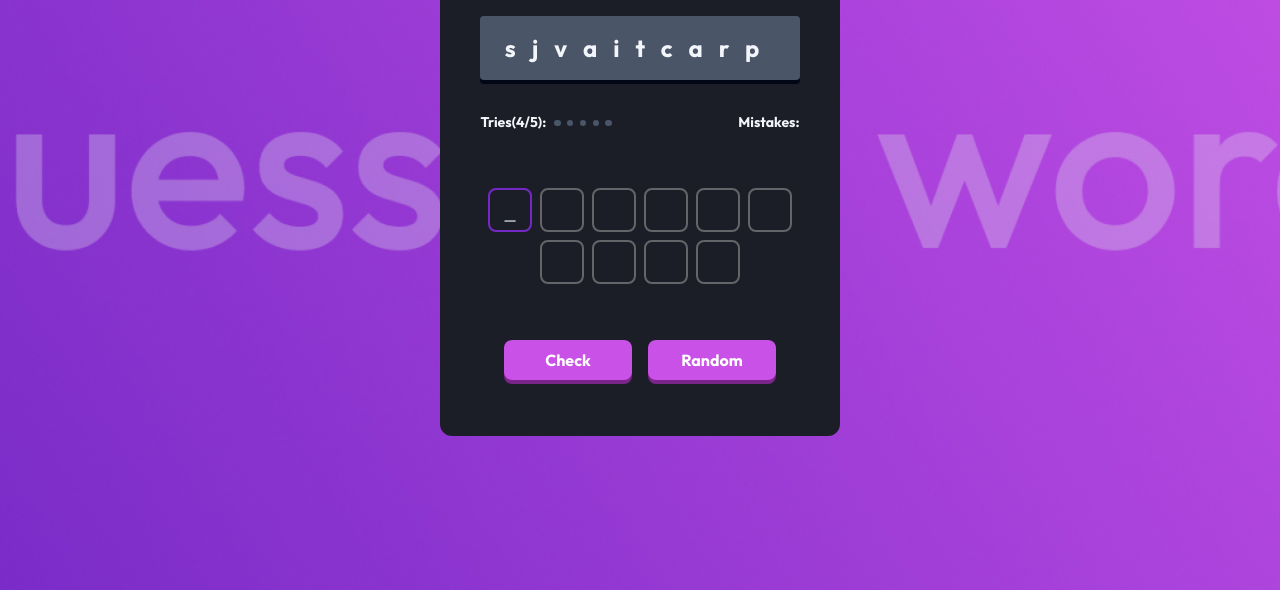
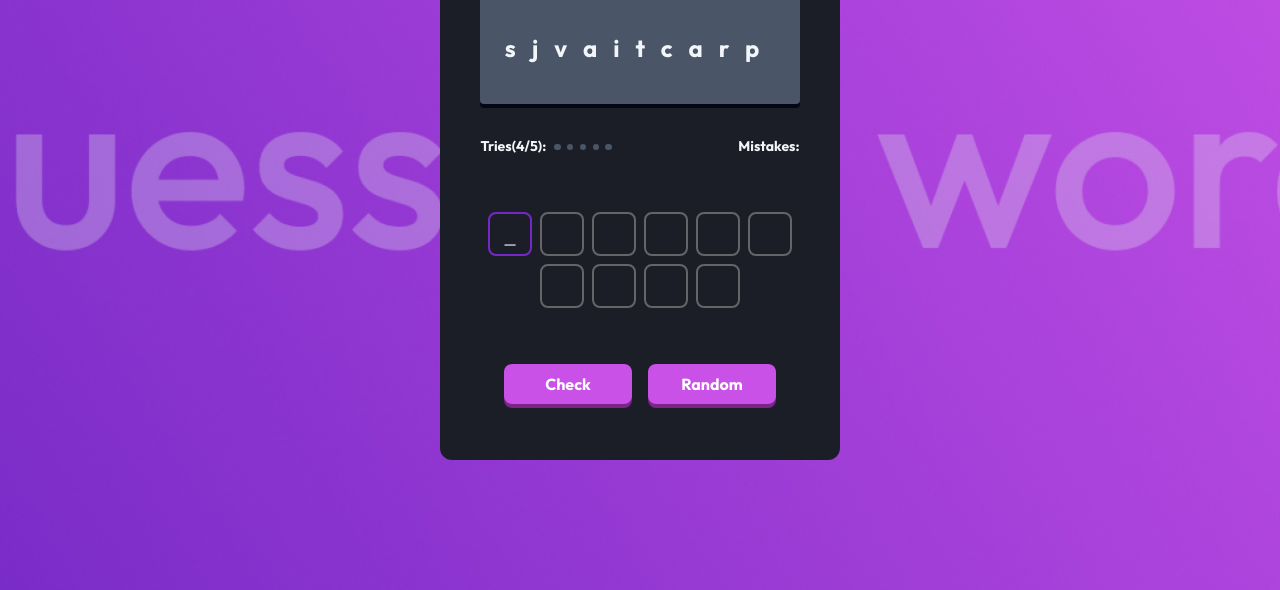
Before and after one commit to proAbenezer/100DaysFrontendChallenge, a website: page guess-the-word/index.html in a window 1280 px wide. Shown: the part 210-800 px from the top of the page. Drawn offline with nearby package versions, Linux system fonts and the light colour scheme; files that its build step writes are made by us from their sources.

Commit message:
added words.json file

```diff
--- a/guess-the-word/index.html
+++ b/guess-the-word/index.html
@@ -23,10 +23,8 @@
 
       <div
         id="text-box"
-        class="w-full text-center bg-steelGray font-bold text-softCloud text-2xl py-4 px-6 rounded tracking-[16px] md:w-[95%]"
-      >
-        relowf
-      </div>
+        class="w-full min-h-28 bg-steelGray font-bold text-softCloud text-2xl py-4 px-6 rounded tracking-[16px] md:w-[95%] flex items-center justify-center flex-wrap"
+      ></div>
       <div class="w-full flex items-center justify-between md:w-[95%]">
         <div class="text-softCloud font-bold text-sm flex items-center gap-x-2">
           <h1 class="flex items-center">
--- a/guess-the-word/script.js
+++ b/guess-the-word/script.js
@@ -9,7 +9,18 @@ const mistakesElement = document.getElementById("mistakes");
 const triesboxesElement = document.querySelectorAll("#tries-box > div ");
 const triesElement = document.getElementById("tries");
 
-const words = ["example", "javascript", "coding", "challenge"];
+let words = ["example", "javascript", "coding", "challenge"];
+fetch("./words.json")
+  .then((response) => response.json())
+  .then((data) => {
+    if (data.words && Array.isArray(data.words)) {
+      words = data.words;
+    }
+  })
+  .catch((error) => {
+    console.error("Failed to load words.json. Using fallback words.", error);
+  });
+
 let currentWord = "";
 let tries = 0;
 let mistakes = "";
@@ -38,7 +49,7 @@ function generateRandomWord() {
   currentWord = words[randomWordIndex];
   const scrambledWord = scrambleWord(currentWord);
   createInputFields(scrambledWord.length);
-  textBox.innerHTML = scrambledWord;
+  textBox.textContent = scrambledWord;
 }
 
 function createInputFields(length) {
@@ -190,7 +201,7 @@ function clearAll() {
 window.addEventListener("keypress", handleInput);
 randomWordBtn.addEventListener("click", () => {
   generateRandomWord();
-  message.innerHTML = "yeah, maybe running away is you best option! pathtic ";
+  message.innerHTML = "yeah, maybe running away is you best option! pathetic ";
   message.style.color = "#F2F5F9";
 });
 checkWordBtn.addEventListener("click", () =>
--- /dev/null
+++ b/guess-the-word/words.json
@@ -0,0 +1,338 @@
+{
+  "words": [
+    "yeet",
+    "sus",
+    "vibe",
+    "cringe",
+    "simp",
+    "drip",
+    "bussin",
+    "cap",
+    "noob",
+    "based",
+    "sigma",
+    "rizz",
+    "skibidi",
+    "gyat",
+    "mid",
+    "bet",
+    "cheugy",
+    "ratio",
+    "fomo",
+    "stan",
+    "deepfake",
+    "metaverse",
+    "AI",
+    "crypto",
+    "blockchain",
+    "NFT",
+    "influencer",
+    "cancel",
+    "grindset",
+    "algorithm",
+    "woke",
+    "virtue",
+    "redpill",
+    "bluepill",
+    "blackpill",
+    "snowflake",
+    "gaslight",
+    "gatekeep",
+    "malarkey",
+    "agenda",
+    "election",
+    "democracy",
+    "dictator",
+    "recession",
+    "inflation",
+    "propaganda",
+    "corruption",
+    "bribery",
+    "dystopia",
+    "anarchy",
+    "plutocracy",
+    "oligarchy",
+    "freedom",
+    "totalitarian",
+    "fascism",
+    "socialism",
+    "capitalism",
+    "communism",
+    "liberal",
+    "conservative",
+
+    "meme",
+    "troll",
+    "copium",
+    "doomscroll",
+    "clout",
+    "karen",
+    "sigma",
+    "vax",
+    "maskne",
+    "tiktok",
+    "snap",
+    "twitter",
+    "instagram",
+    "finsta",
+    "tweet",
+    "hashtag",
+    "emoji",
+    "fyp",
+    "trending",
+    "suspect",
+    "imposter",
+    "AmongUs",
+    "crewmate",
+    "squidgame",
+    "walterwhite",
+    "heisenberg",
+    "breakingbad",
+    "saulgoodman",
+    "batman",
+    "joker",
+    "thanos",
+    "snap",
+    "infinity",
+    "multiverse",
+    "spiderman",
+    "avengers",
+    "deadpool",
+    "wolverine",
+    "xmen",
+    "starwars",
+    "skywalker",
+    "mandalorian",
+    "sith",
+    "yoda",
+    "force",
+    "lightsaber",
+    "vader",
+    "stormtrooper",
+    "empire",
+
+    "demonSlayer",
+    "tanjiro",
+    "nezuko",
+    "zenitsu",
+    "inosuke",
+    "hashira",
+    "mugenTrain",
+    "aot",
+    "eren",
+    "mikasa",
+    "levi",
+    "titan",
+    "foundingTitan",
+    "jujutsuKaisen",
+    "gojo",
+    "sukuna",
+    "itadori",
+    "megumi",
+    "nobara",
+    "cursedEnergy",
+    "soloLeveling",
+    "sungJinWoo",
+    "hunterxhunter",
+    "gon",
+    "killua",
+    "hisoka",
+    "nen",
+    "bleach",
+    "ichigo",
+    "bankai",
+    "rukia",
+    "aizen",
+    "deathNote",
+    "lightYagami",
+    "lLawliet",
+    "shinigami",
+    "tokyoRevengers",
+    "takemichi",
+    "manjiro",
+    "blackClover",
+    "asta",
+    "yuno",
+    "codeGeass",
+    "lelouch",
+    "zeroRequiem",
+    "geass",
+    "drStone",
+    "senku",
+    "reZero",
+    "subaru",
+    "noGameNoLife",
+    "sora",
+    "shiro",
+    "swordArtOnline",
+    "kirito",
+    "asuna",
+    "aincrad",
+    "vinlandSaga",
+    "thorfinn",
+    "shieldHero",
+
+    "bigbang",
+    "quasar",
+    "neutron",
+    "pulsar",
+    "wormhole",
+    "blackhole",
+    "eventhorizon",
+    "darkmatter",
+    "antimatter",
+    "quantum",
+    "stringtheory",
+    "relativity",
+    "higgsboson",
+    "entropy",
+    "thermodynamics",
+    "genetics",
+    "DNA",
+    "RNA",
+    "mutation",
+    "evolution",
+    "supernova",
+    "extraterrestrial",
+    "exoplanet",
+    "terraforming",
+    "gravity",
+    "magnetosphere",
+    "astrophysics",
+    "singularity",
+    "cybernetics",
+    "nanotech",
+    "robotics",
+    "biomechanics",
+    "AIethics",
+    "transhumanism",
+    "cloning",
+    "bionics",
+    "neuralink",
+    "bioprinting",
+    "metamaterials",
+    "biohacking",
+
+    "developer",
+    "frontend",
+    "backend",
+    "fullstack",
+    "javascript",
+    "python",
+    "java",
+    "csharp",
+    "typescript",
+    "php",
+    "mongodb",
+    "postgresql",
+    "mysql",
+    "nosql",
+    "api",
+    "rest",
+    "graphql",
+    "nodejs",
+    "expressjs",
+    "react",
+    "nextjs",
+    "vuejs",
+    "angular",
+    "docker",
+    "kubernetes",
+    "linux",
+    "git",
+    "github",
+    "bitbucket",
+    "devops",
+    "cloud",
+    "aws",
+    "gcp",
+    "azure",
+    "firebase",
+    "heroku",
+    "netlify",
+    "webassembly",
+    "typescript",
+    "microservices",
+
+    "array",
+    "linkedlist",
+    "stack",
+    "queue",
+    "deque",
+    "hashmap",
+    "hashtable",
+    "binarytree",
+    "bst",
+    "heap",
+    "priorityqueue",
+    "trie",
+    "graph",
+    "adjacencylist",
+    "adjacencymatrix",
+    "dfs",
+    "bfs",
+    "dijkstra",
+    "bellmanford",
+    "floydwarshall",
+    "kruskal",
+    "prim",
+    "topologicalsort",
+    "mergesort",
+    "quicksort",
+    "bubblesort",
+    "insertionsort",
+    "selectionsort",
+    "binarysearch",
+    "twopointers",
+    "slidingwindow",
+    "backtracking",
+    "dynamicprogramming",
+    "recursion",
+    "bitmanipulation",
+    "greedy",
+    "divideandconquer",
+    "knapsack",
+    "fibonacci",
+    "subsetSum",
+
+    "rickroll",
+    "doge",
+    "shrek",
+    "pepe",
+    "nyancat",
+    "badluckbrian",
+    "trololo",
+    "gigaChad",
+
+    "injera",
+    "kitfo",
+    "doroWat",
+    "shiro",
+    "buna",
+    "jebena",
+    "gursha",
+    "meskel",
+    "timket",
+    "fasika",
+    "axum",
+    "lalibela",
+    "fasilGhebbi",
+    "harar",
+    "entoto",
+    "sheger",
+    "merkato",
+    "tana",
+    "omoValley",
+    "waliaIbex",
+    "abay",
+    "shewa",
+    "teff",
+    "gesho",
+    "gonder",
+    "oromo",
+    "amhara",
+    "tigray",
+    "harari",
+    "afar"
+  ]
+}
```
